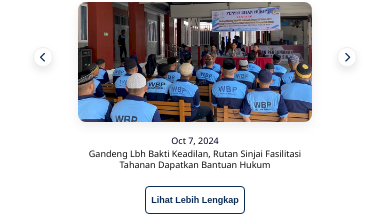
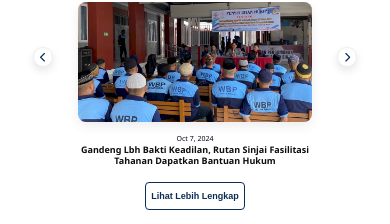
Before and after one commit to andifandiakbar/porto-web, a Next.js app: page / in a window 390 px wide. Shown: the part 510-734 px from the top of the page. Built offline with nearby package versions, Linux system fonts and the light colour scheme.

Commit message:
Update globals.css

```diff
--- a/app/globals.css
+++ b/app/globals.css
@@ -806,7 +806,7 @@ body {
 
   .news-date-v2 {
     color: #00021d;
-    font-size: 9px;
+    font-size: 7px;
     font-weight: 490;
     margin-bottom: 2px;
   }
@@ -814,7 +814,7 @@ body {
   .news-title-v2 {
     font-size: 9px;
     color: #0e0e0e;
-    font-weight: 500;
+    font-weight: 600;
     line-height: 1.2;
     text-transform: capitalize;
     display: -webkit-box;
```
